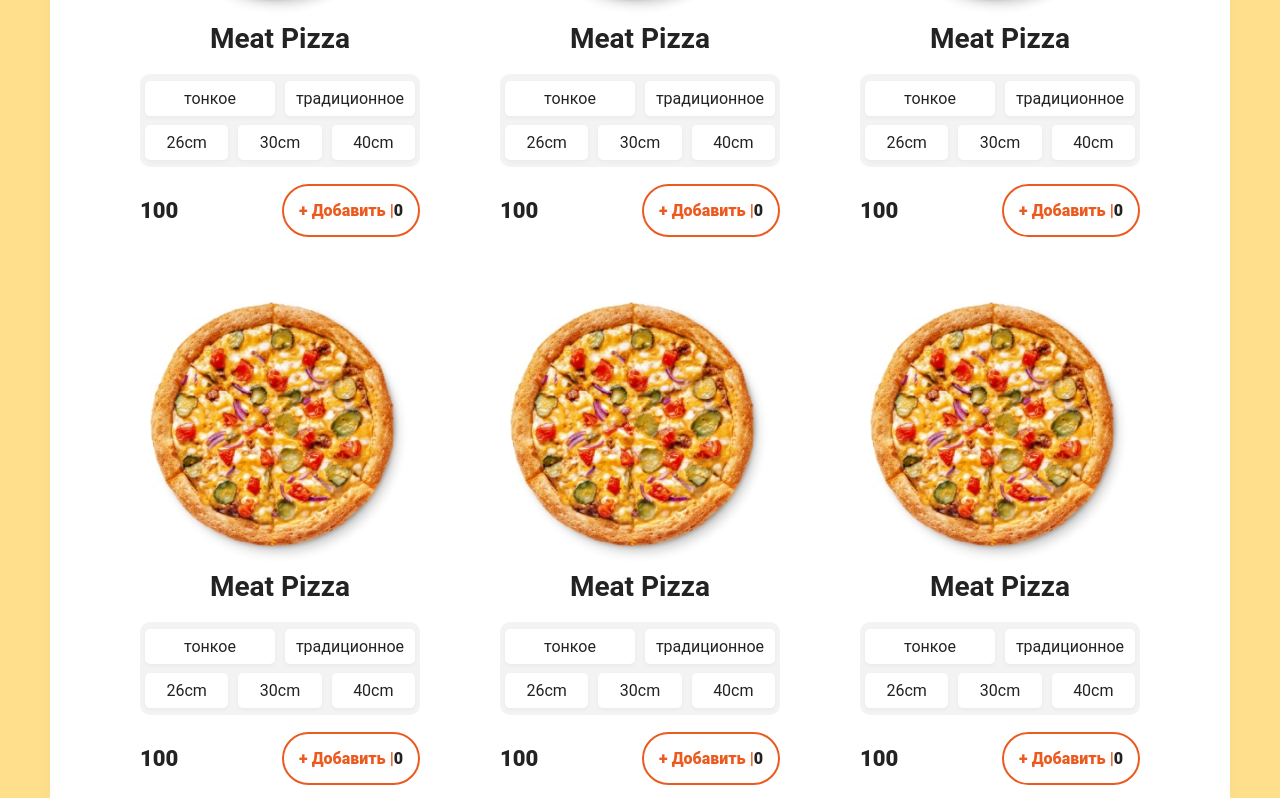
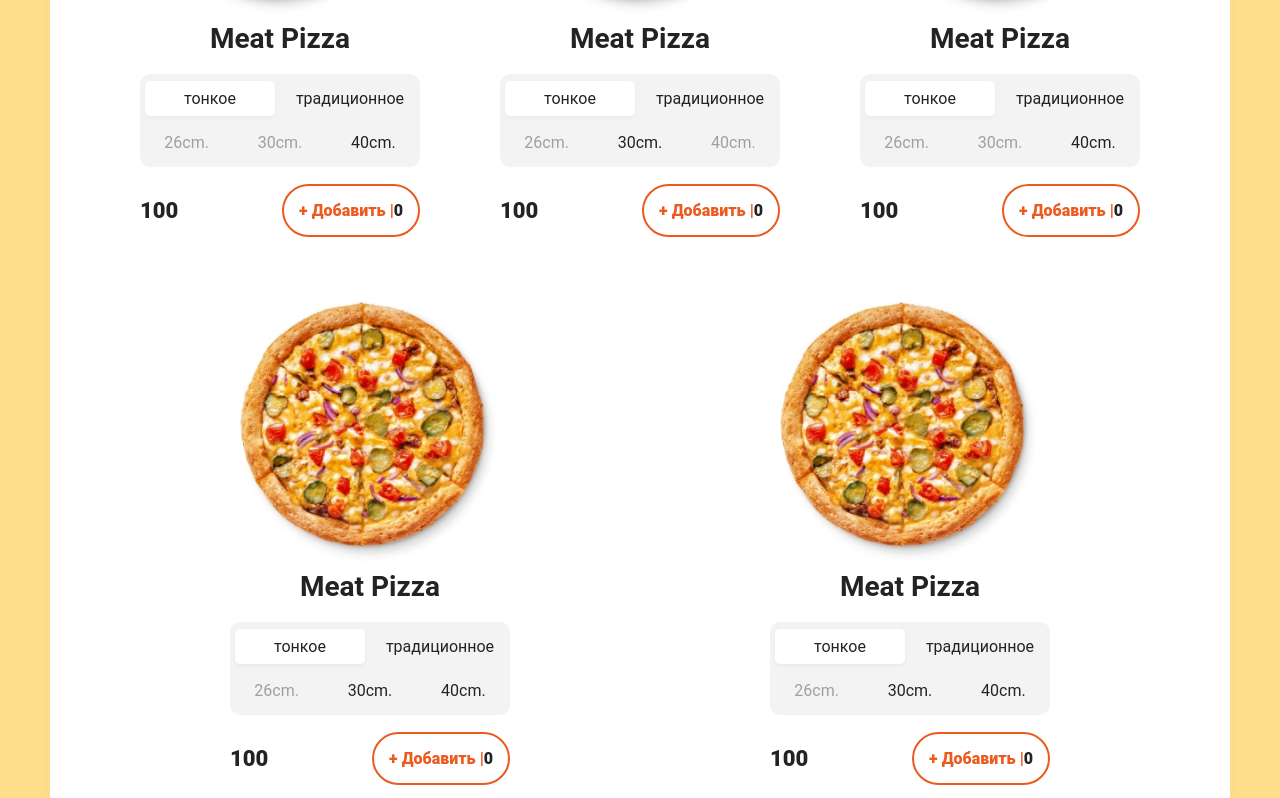
Before and after one commit to SerezhaPlotnikov/pizza, a React (Create React App) app: page / in a window 1280 px wide. Shown: the part 682-1480 px from the top of the page. Built offline with nearby package versions, Linux system fonts and the light colour scheme.

Commit message:
add select types pizza

```diff
--- a/src/components/PizzaBlock.jsx
+++ b/src/components/PizzaBlock.jsx
@@ -1,7 +1,12 @@
-import React from "react";
+import classNames from "classnames";
+import React, { useState } from "react";
 import { AddButton } from "./AddButton";
 
 export function PizzaBlock(props) {
+  const sizesName = [26, 30, 40];
+  const typesName = ["тонкое", " традиционное"];
+  const [activeTypes, setActiveTypes] = useState(props.types[0]);
+  const [activeSizes, setActiveSizes] = useState(props.sizes[0]);
   return (
     <div className='main__items'>
       <div className='pizza-block'>
@@ -9,16 +14,30 @@ export function PizzaBlock(props) {
         <h2 className='pizza-block__title'>{props.name}</h2>
         <div className='pizza-block__selector'>
           <div className='pizza-block__selector-style'>
-            {props.types.map((type, index) => (
-              <div className='active' key={index}>
+            {typesName.map((type, index) => (
+              <div
+                key={index + index}
+                onClick={() => setActiveTypes(index)}
+                className={classNames({
+                  active: activeTypes === index,
+                  disabled: !props.types.includes(index),
+                })}
+              >
                 {type}
               </div>
             ))}
           </div>
           <div className='pizza-block__selector-size'>
-            {props.sizes.map((size, index) => (
-              <div className='active' key={index}>
-                {size}
+            {sizesName.map((size, index) => (
+              <div
+                onClick={() => setActiveSizes(index)}
+                className={classNames({
+                  active: activeSizes === index,
+                  disabled: !props.sizes.includes(size),
+                })}
+                key={index}
+              >
+                {size}cm.
               </div>
             ))}
           </div>
--- a/src/scss/components/_pizza-block.scss
+++ b/src/scss/components/_pizza-block.scss
@@ -41,6 +41,10 @@
           background-color: #ffffff;
           box-shadow: 0 2px 4px 0 rgba(0, 0, 0, 0.04);
         }
+        &.disabled {
+          opacity: 0.4;
+          pointer-events: none;
+        }
       }
     }
     &-size {
@@ -57,6 +61,10 @@
         &.active {
           background-color: #ffffff;
           box-shadow: 0 2px 4px 0 rgba(0, 0, 0, 0.04);
+        }
+        &.disabled {
+          opacity: 0.4;
+          pointer-events: none;
         }
       }
     }
--- a/src/views/Main.jsx
+++ b/src/views/Main.jsx
@@ -6,16 +6,54 @@ import { PizzaBlock } from "../components/PizzaBlock";
 import { Sort } from "../components/Sort";
 
 const pizzas = [
-  { name: "Meat Pizza", price: 100, picture: pizza1 },
-  { name: "Meat Pizza", price: 100, picture: pizza1 },
-  { name: "Meat Pizza", price: 100, picture: pizza1 },
-  { name: "Meat Pizza", price: 100, picture: pizza1 },
-  { name: "Meat Pizza", price: 100, picture: pizza1 },
-  { name: "Meat Pizza", price: 100, picture: pizza1 },
-  { name: "Meat Pizza", price: 100, picture: pizza1 },
+  {
+    name: "Meat Pizza",
+    price: 100,
+    picture: pizza1,
+    types: [0, 1],
+    sizes: [20, 40],
+    category: 0,
+    rating: 4,
+  },
+  {
+    name: "Meat Pizza",
+    price: 100,
+    picture: pizza1,
+    types: [0, 1],
+    sizes: [20, 30],
+    category: 0,
+    rating: 4,
+  },
+  {
+    name: "Meat Pizza",
+    price: 100,
+    picture: pizza1,
+    types: [0, 1],
+    sizes: [40],
+    category: 0,
+    rating: 4,
+  },
+  {
+    name: "Meat Pizza",
+    price: 100,
+    picture: pizza1,
+    types: [0, 1],
+    sizes: [20, 30, 40],
+    category: 0,
+    rating: 4,
+  },
+  {
+    name: "Meat Pizza",
+    price: 100,
+    picture: pizza1,
+    types: [0, 1],
+    sizes: [20, 30, 40],
+    category: 0,
+    rating: 4,
+  },
 ];
-const sizes = ["26cm", "30cm", "40cm"];
-const types = ["тонкое", " традиционное"];
+// const sizes = ["26cm", "30cm", "40cm"];
+// const types = ["тонкое", " традиционное"];
 
 export const Main = () => {
   return (
@@ -34,8 +72,8 @@ export const Main = () => {
               picture={pizza.picture}
               key={i}
               name={pizza.name}
-              sizes={sizes}
-              types={types}
+              sizes={pizza.sizes}
+              types={pizza.types}
               price={pizza.price}
             />
           ))}
```
